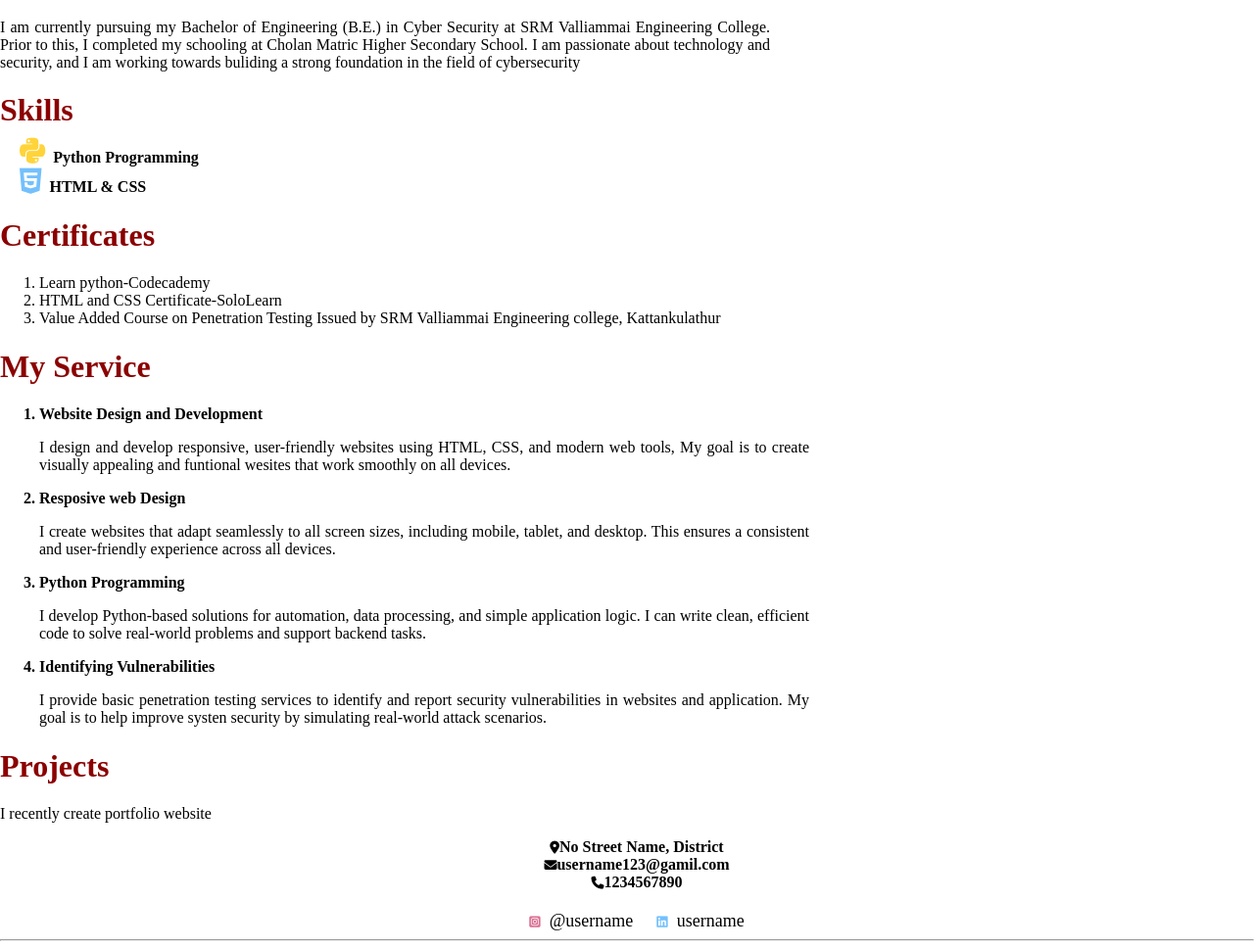
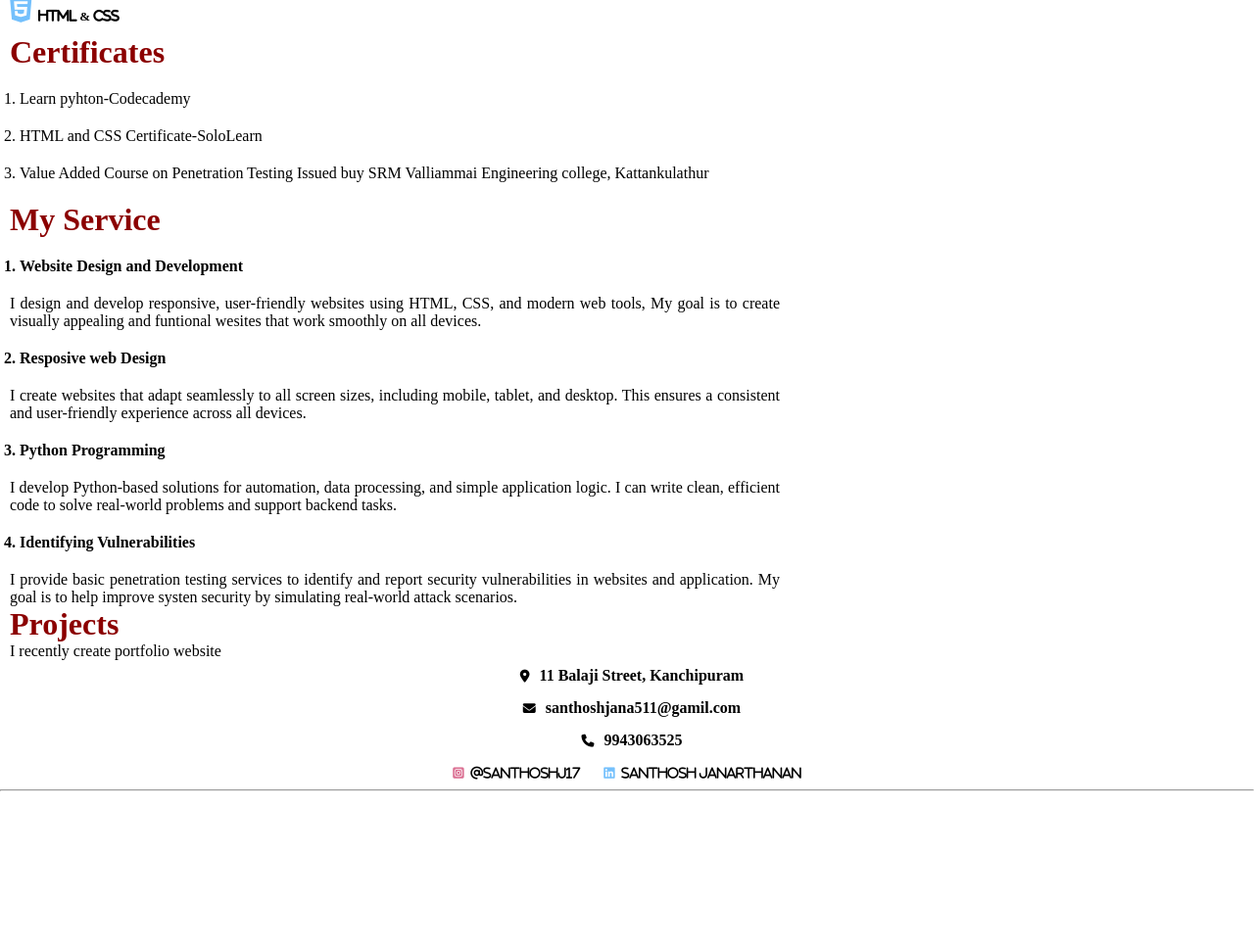
Before and after one commit to santhoshj17/mynewproject, a plain HTML site: page index.html in a window 1280 px wide. Shown: the part 640-1609 px from the top of the page at 98% size. After the commit the page ends 1448 px from the top, so only its background shows below. Drawn offline with Linux system fonts and the light colour scheme.

Commit message:
Update index.html

```diff
--- a/index.html
+++ b/index.html
@@ -7,14 +7,13 @@
     <link rel="stylesheet" <link rel="stylesheet" href="https://cdnjs.cloudflare.com/ajax/libs/font-awesome/6.7.2/css/all.min.css" integrity="sha512-Evv84Mr4kqVGRNSgIGL/F/aIDqQb7xQ2vcrdIwxfjThSH8CSR7PBEakCr51Ck+w+/U6swU2Im1vVX0SVk9ABhg==" crossorigin="anonymous" referrerpolicy="no-referrer" />
 </head>
 <style>
+    *{
+        margin: 0px;
+        padding: 0px;
+    }
     body{
         background-color:white;
         color:black;
-        margin: 0;
-        padding: 0;
-
-
-
     }
     img{
         width: 200px;
@@ -29,25 +28,24 @@
     nav{
         background-color: black;
         color: white;
-        margin: 0;
         padding:10px;
         display: flex;
         justify-content: space-between;
     }
     i{
-        margin-left: 10px;
-        text-transform: lowercase;
         font-size: small;
         display: inline;
-        margin-left: 20px;
-
+        margin: 10px;
+    }
+    li{
+        margin: 20px;
     }
     h4{
         display: inline;
-
     }
     h1{
         color:darkred;
+        margin-left: 10px;
     }
 
     a{
@@ -62,8 +60,8 @@
     p{
         width: 786px;
         text-align: justify;
+        margin-left: 10px;
     }
-
 
 
 </style>
@@ -72,26 +70,32 @@
         <h1 style="color: white; " >Portfolio</h1>
     </nav>
    <center>
-     <img src="Sword-Boy-Big-letter-Name-Ai-Photo-Editing-Prompts-1024x1024.jpg.webp" alt="">
+
+     <img src="IMG_20250518_102754_528.webp" alt="">
      <h1>Junior HTML Designer Developer</h1>
      <p>I am a junior HTML designer and developer with a strong interest in creating clean, responsible, and user-friendly web pages. I have a solid understanding of HTML and nasic CSS, and I am passionate about learing new technologies to improve my web development skills. I enjoy buliding simple yet effective designs that provide a good user experience. As I continue to groe in tis field, I am focused on strengthening my front-end skills and working on real-world projects to gain more experience.  </p>
+
 
 
    </center>
    <br>
    <br>
    <hr>
+
    <h1>About Me</h1>
    <p>I am currently pursuing my Bachelor of Engineering (B.E.) in Cyber Security at SRM Valliammai Engineering College. Prior to this, I completed my schooling at Cholan Matric Higher Secondary School. I am passionate about technology and security, and I am working towards buliding a strong foundation in the field of cybersecurity</p>
+
+
    <h1>Skills</h1>
-   <i class="fa-brands fa-python fa-sm" style="color: #FFD43B; font-size: 30px;"></i><h4>&ensp;Python Programming</h4><br>
-   <i class="fa-brands fa-html5" style="color: #74C0FC;  font-size: 30px;"></i><h4>&ensp;HTML & CSS</h4>
+   <i class="fa-brands fa-python fa-sm" style="color: #FFD43B; font-size: 30px;"><h4  style="color: black; font-size: small;">&ensp;Python Programming</h4></i><br>
+   <i class="fa-brands fa-html5" style="color: #74C0FC;  font-size: 30px;"><h4 style="color: black; font-size: small;">&ensp;HTML & CSS</h4></i>
    <h1>Certificates</h1>
    <ol>
-    <li>Learn python-Codecademy</li>
+    <li>Learn pyhton-Codecademy</li>
     <li>HTML and CSS Certificate-SoloLearn</li>
-    <li>Value Added Course on Penetration Testing Issued by SRM Valliammai Engineering college, Kattankulathur</li>
+    <li>Value Added Course on Penetration Testing Issued buy SRM Valliammai Engineering college, Kattankulathur</li>
    </ol>
+
    <h1>My Service</h1>
    <ol>
     <b><li >Website Design and Development</li></b>
@@ -103,18 +107,19 @@
    <b><li>Identifying Vulnerabilities</li></b>
    <p>I provide basic penetration testing services to identify and report security vulnerabilities in websites and application. My goal is to help improve systen security by simulating real-world attack scenarios.</p>
    </ol>
+
    <h1>Projects</h1>
    <p>I recently create portfolio website</p>
    <center>
-     <i class="fa-solid fa-location-dot"></i><h4>No Street Name, District</h4><br>
-   <i class="fa-solid fa-envelope" ></i><h4>username123@gamil.com</h4><br>
-   <i class="fa-solid fa-phone"></i><h4>1234567890</h4><br>
-   <div id="l1">
-    <i  class="fa-brands fa-square-instagram" style="color: palevioletred;"></i><a href="" >&ensp;@username</a>
+     <i class="fa-solid fa-location-dot"></i><h4>11 Balaji Street, Kanchipuram</h4><br>
+   <i class="fa-solid fa-envelope" ></i><h4>santhoshjana511@gamil.com</h4><br>
+   <i class="fa-solid fa-phone"></i><h4>9943063525</h4><br>
 
-   <i  class="fa-brands fa-linkedin" style="color: #74C0FC;"></i><a href="">&ensp;username</a>
+    <i  class="fa-brands fa-square-instagram" style="color: palevioletred;"><a href="" style="color: black; font-size: small;">&ensp;@santhoshj17</a></i>
 
-   </div>
+   <i  class="fa-brands fa-linkedin" style="color: #74C0FC;"><a href="" style="color: black; font-size: small;">&ensp;santhosh janarthanan</a></i>
+
+
    <hr>
    </center>
 
```
